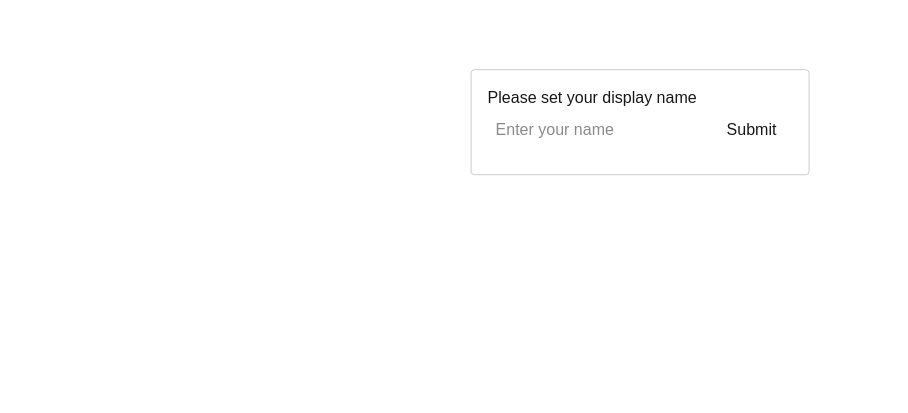
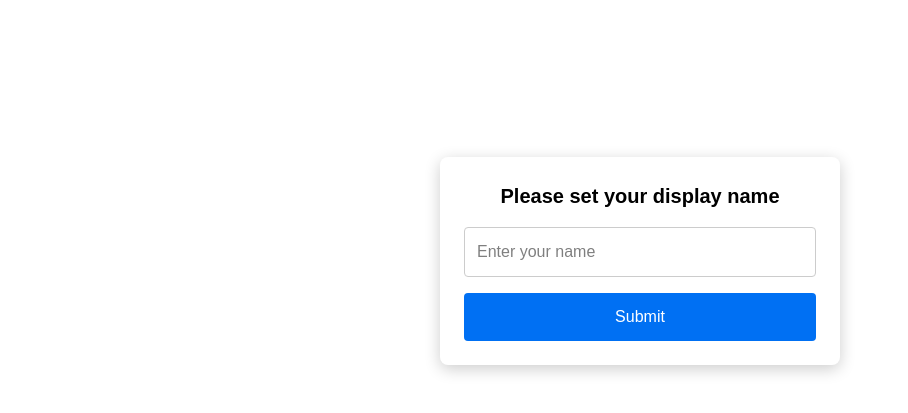
Before and after one commit to sebas-ib/polling-app, a Next.js app: page / in a window 1280 px wide. Shown: the part 139-552 px from the top of the page, without its empty margins (0-908 px from the left). Built offline with nearby package versions, Linux system fonts and the light colour scheme; no server answers.

Commit message:
demo for 3/17

```diff
--- a/src/app/context/ClientContext.tsx
+++ b/src/app/context/ClientContext.tsx
@@ -150,15 +150,15 @@ function ClientNamePopup({ onClose }: { onClose: () => void }) {
 
   return (
     <div style={popupStyle}>
-      <h2>Please set your display name</h2>
+      <h2 style={headerStyle}>Please set your display name</h2>
       <input
         type="text"
         placeholder="Enter your name"
         value={nameInput}
         onChange={(e) => setNameInput(e.target.value)}
-        style={{ padding: "8px", marginBottom: "8px" }}
+        style={inputStyle}
       />
-      <button onClick={handleSubmit} style={{ padding: "8px 16px" }}>
+      <button onClick={handleSubmit} style={buttonStyle}>
         Submit
       </button>
     </div>
@@ -167,14 +167,45 @@ function ClientNamePopup({ onClose }: { onClose: () => void }) {
 
 const popupStyle: React.CSSProperties = {
   position: "fixed",
-  top: "30%",
+  top: "50%",
   left: "50%",
-  transform: "translate(-50%, -30%)",
-  backgroundColor: "white",
+  transform: "translate(-50%, -50%)",
+  backgroundColor: "#fff",
+  borderRadius: "8px",
+  boxShadow: "0 4px 16px rgba(0, 0, 0, 0.2)",
+  padding: "24px",
+  zIndex: 1000,
+  width: "90%",
+  maxWidth: "400px",
+};
+
+const headerStyle: React.CSSProperties = {
+  marginBottom: "16px",
+  textAlign: "center",
+  color: "black",
+  fontSize: "20px",
+  fontWeight: "bold",
+};
+
+const inputStyle: React.CSSProperties = {
+  width: "100%",
+  padding: "12px",
+  color: "black",
+  marginBottom: "16px",
   border: "1px solid #ccc",
   borderRadius: "4px",
-  padding: "16px",
-  zIndex: 1000,
+  fontSize: "16px",
+};
+
+const buttonStyle: React.CSSProperties = {
+  width: "100%",
+  padding: "12px",
+  backgroundColor: "#0070f3",
+  color: "#fff",
+  border: "none",
+  borderRadius: "4px",
+  fontSize: "16px",
+  cursor: "pointer",
 };
 
 export function useClient() {
```
Also changed, not shown: src/app/poll/[pollName]/page.tsx (+71 -13 lines), 2 other files (tests, documents, lock files or other folders).
